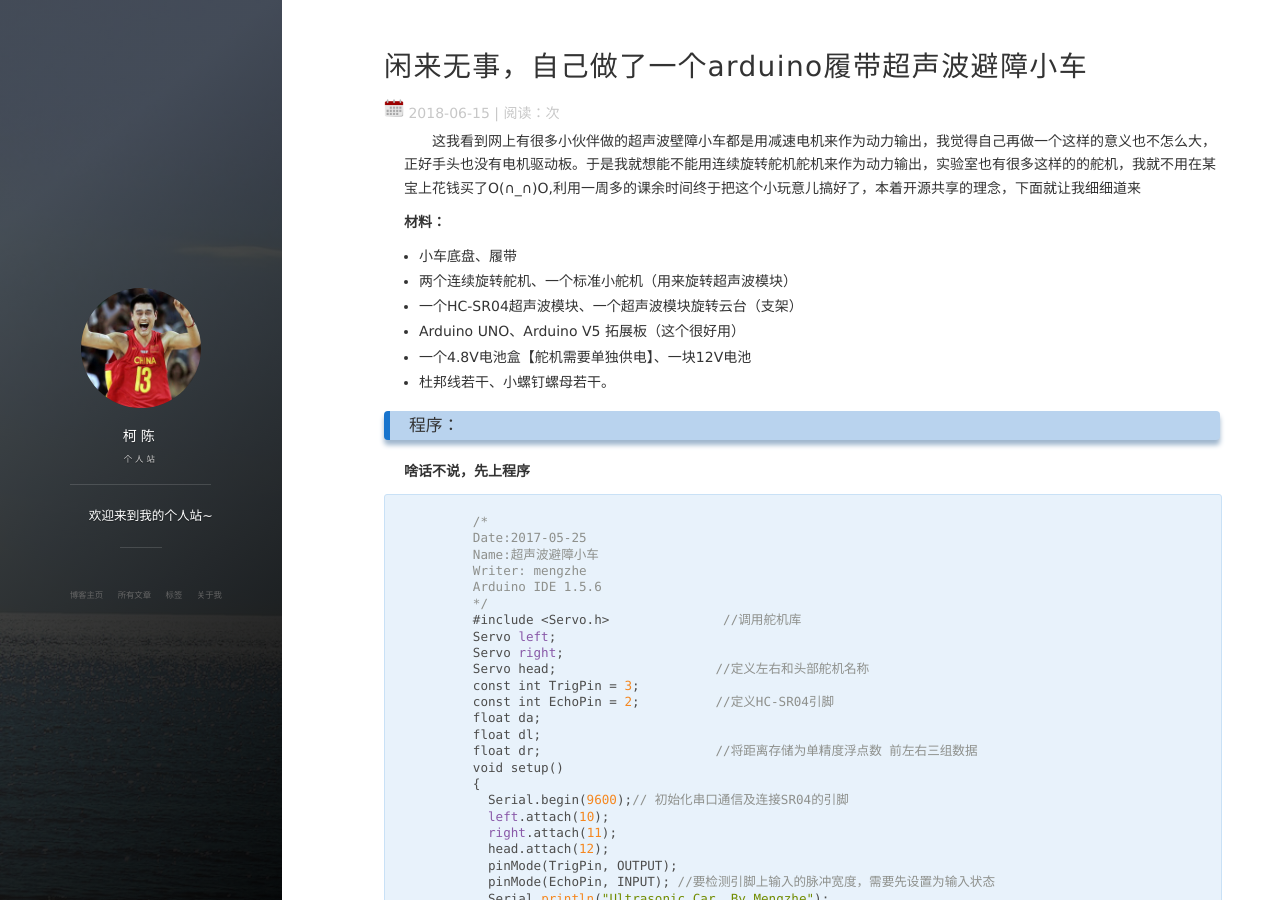
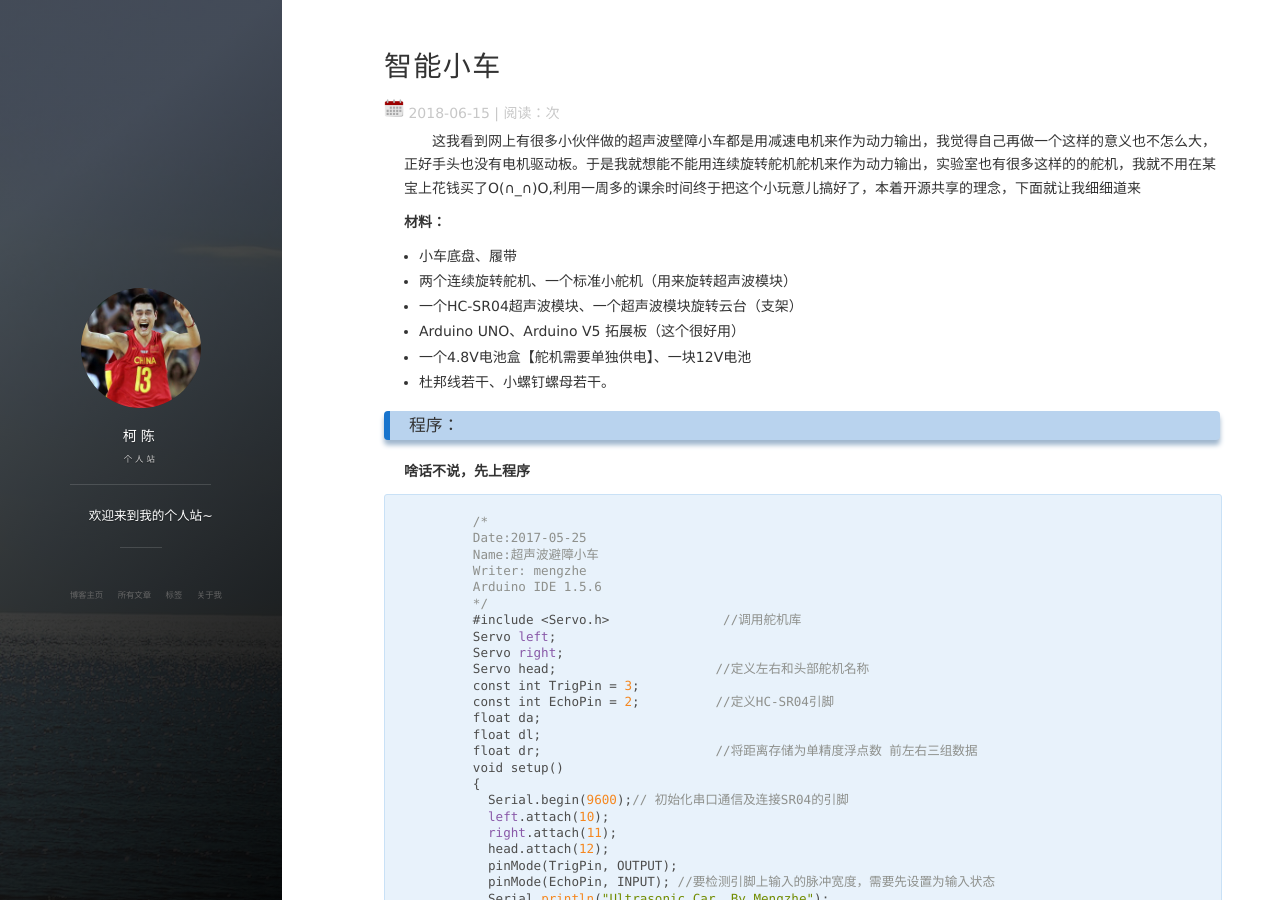
Before and after one commit to KrisZHAN/KrisZHAN.github.io, a Jekyll site: the page built from _posts/2018-06-15-智能小车.md, in a window 1280 px wide and 900 px high. Built offline with Jekyll 4.4.1, drawn with Linux system fonts in a browser that asks for light colours; nearby versions of some CDN libraries; comment, search, counter and statistics services are not loaded.

Commit message:
Update 2018-06-15-智能小车.md

```diff
--- a/_posts/2018-06-15-智能小车.md
+++ b/_posts/2018-06-15-智能小车.md
@@ -1,6 +1,6 @@
 ---
 layout: post
-title: "闲来无事，自己做了一个arduino履带超声波避障小车"
+title: "智能小车"
 date: 2018-06-15
 description: "Arduino，智能车"
 tag:  Arduino
```
